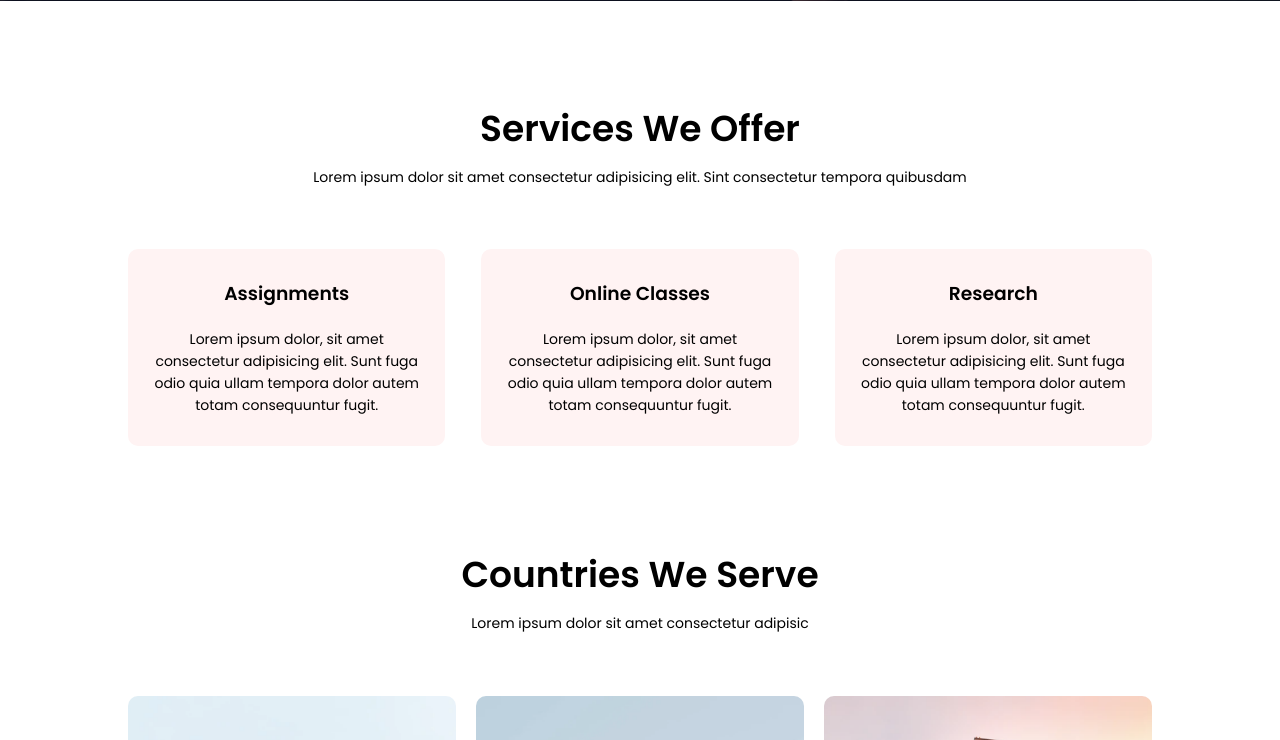
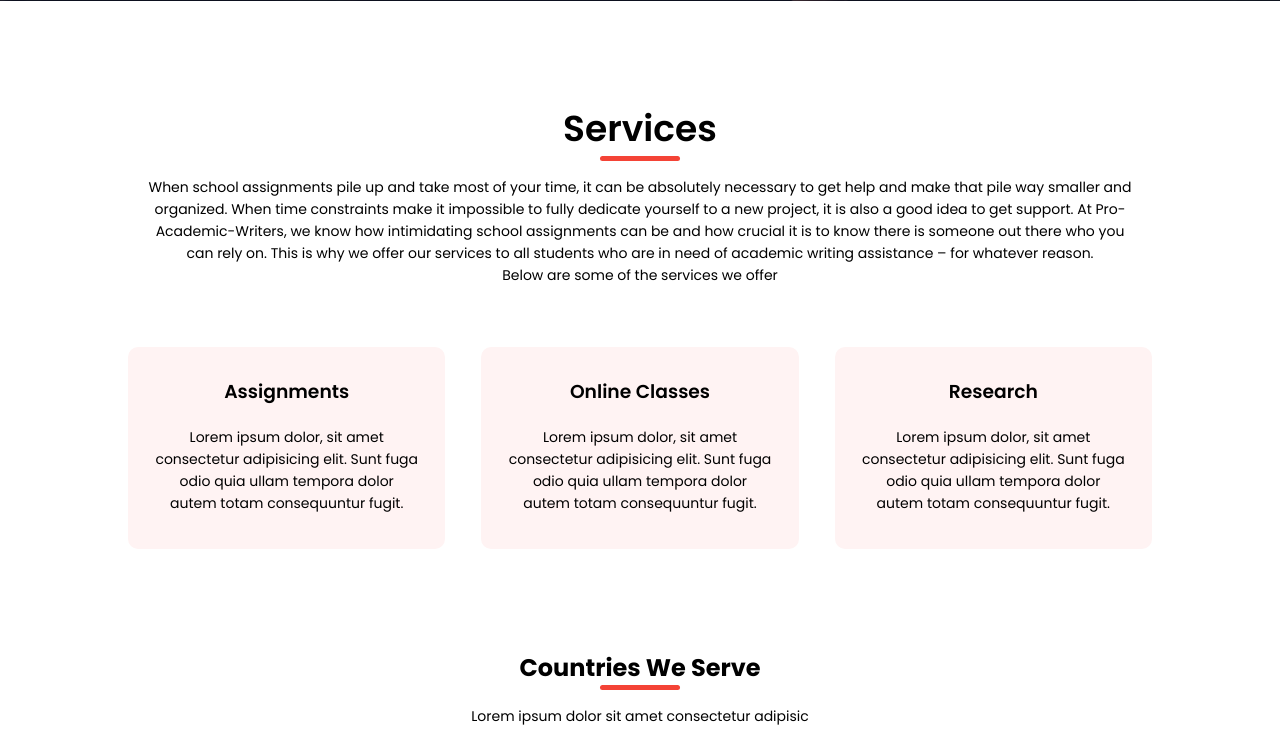
Before and after one commit to ukemeuu/academic-webdesign, a plain HTML site: page index.html in a window 1280 px wide. Shown: the part 799-1539 px from the top of the page. Drawn offline with Linux system fonts and the light colour scheme; a web font is replaced by a local one.

Commit message:
final edit

```diff
--- a/index.html
+++ b/index.html
@@ -37,8 +37,10 @@
     </section>
 
     <section class="services">
-        <h1>Services We Offer</h1>
-        <p>Lorem ipsum dolor sit amet consectetur adipisicing elit. Sint consectetur tempora quibusdam</p>
+        <h1 class="section-title">Services</h1>
+        <p>When school assignments pile up and take most of your time, it can be absolutely necessary to get help and make that pile way smaller and organized. When time constraints make it impossible to fully dedicate yourself to a new project, it is also a good idea to get support.
+
+            At Pro-Academic-Writers, we know how intimidating school assignments can be and how crucial it is to know there is someone out there who you can rely on. This is why we offer our services to all students who are in need of academic writing assistance – for whatever reason. <br>Below are some of the services we offer </p>
 
         <div class="row">
             <div class="service-col">
@@ -59,7 +61,7 @@
 
     <!--Campus-->
     <section class="campus">
-        <h1>Countries We Serve</h1>
+        <h2 class="section-title">Countries We Serve</h2>
         <p>Lorem ipsum dolor sit amet consectetur adipisic</p>
 
         <div class="row">
@@ -86,7 +88,7 @@
     <!---Facilities-->
 
     <section class="facilities">
-        <h1>Our Top Writers</h1>
+        <h2 class="section-title">Our Top Writers</h2>
         <p>Our online Academic Assistants have been able to score some impressive achievements.</p>
 
         <div class="row">
@@ -168,7 +170,6 @@
     <!--Footer-->
     <section class="footer">
         <div class="footer-content">
-            <a href="" class="hero-btn">Call today</a>
         <p>We at Academic Assistants are committed to providing exceptional support and assistance to our clients. If you have any questions, need guidance, <br>or require help with our services, our dedicated team is here to assist you.</p>
         <div class="icons">
             <i class="fa-brands fa-facebook"></i>
--- a/style.css
+++ b/style.css
@@ -56,6 +56,16 @@ nav img {
 
 .nav-links ul li:hover::after {
     width: 100%;
+}
+.section-title::after {
+    content: "";
+    width: 80px;
+    height: 5px;
+    display: block;
+    margin: 0px auto 0;
+    border-radius: 8px;
+    background: #f44336;
+
 }
 
 /* textbox styling */
@@ -149,6 +159,11 @@ nav .fa{
     .cta h1{
         font-size: 24px;
     }
+    .contact-section .contact-form {
+        align-items: center;
+        flex-direction: column-reverse;
+    }
+
 }
 
 .services{
@@ -167,6 +182,8 @@ p{
     font-weight: 22px;
     line-height: 22px;
     padding: 10px;
+    margin: 5px;
+
 
 }
 
@@ -443,7 +460,7 @@ footer h4{
     margin-top: 20px;
     font-weight: 600;
 }
-.icons .fa{
+.icons .fa-brands{
     color: #f44336;
     margin: 0 13px;
     cursor: pointer;
```
